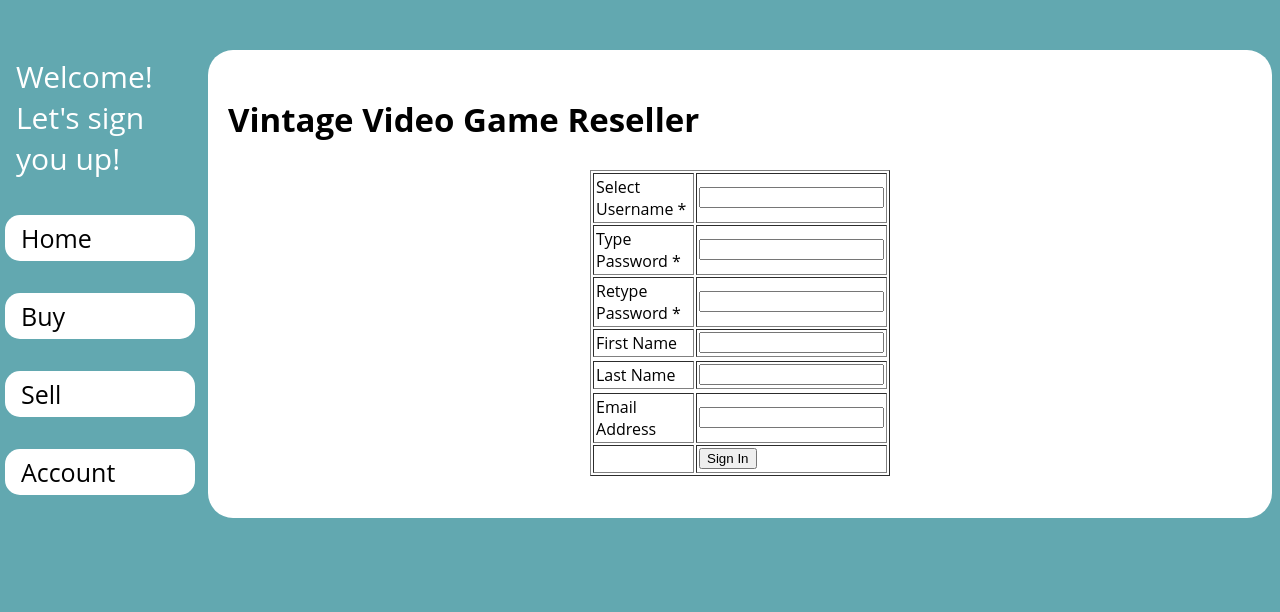
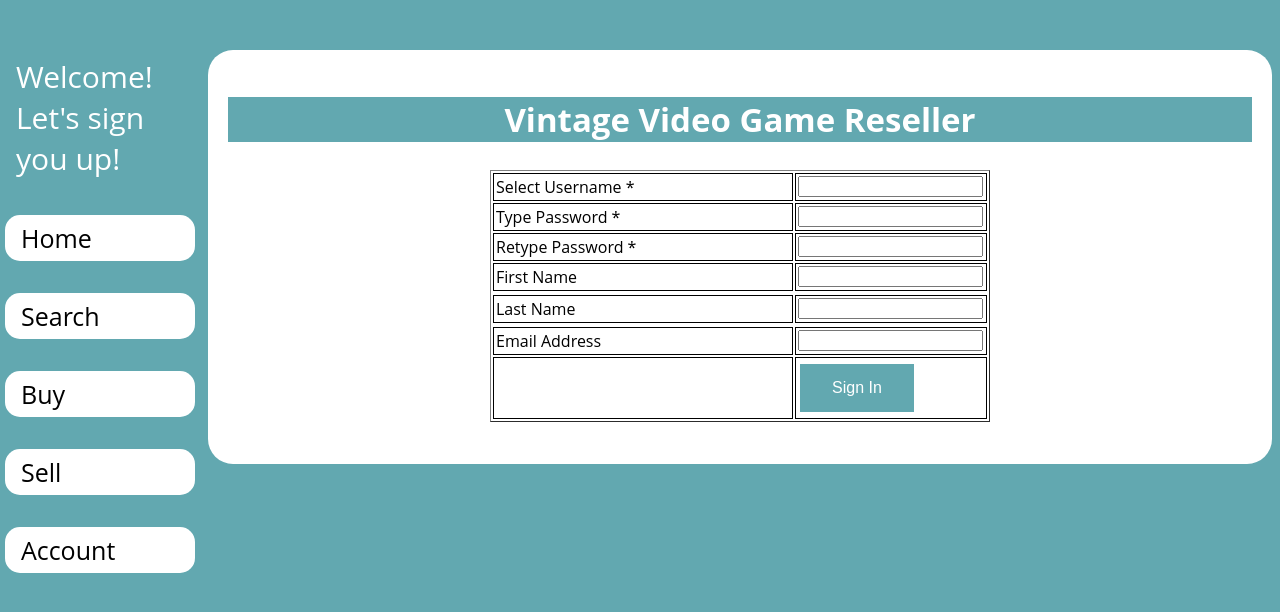
Before and after one commit to amanda82615/VintageVideoGameReseller, a PHP site: page /signup.php in a window 1280 px wide. Shown: the top 612 px of the page. Run offline with PHP 8.4, Linux system fonts and the light colour scheme.

Commit message:
Signin/Signup formatting

```diff
--- a/signup.php
+++ b/signup.php
@@ -124,12 +124,39 @@
                 color: white;
                 background-color: #62a8b0;
                 padding: 15px 32px;
+                text-align: left;
+                text-decoration: none;
+                display: inline-block;
+                font-size: 16px;
+                margin: 4px 2px;
+                cursor: pointer;
+            }
+            .search {
+                border: 5px;
+                border-color: Black;
+                color: Black;
+                background-color: White;
+                padding: 15px 32px;
                 text-align: center;
                 text-decoration: none;
                 display: inline-block;
                 font-size: 16px;
                 margin: 4px 2px;
-                cursor: pointer;
+            }
+            .table1 {
+                border: 1px solid black;
+                border-collapse: collapse;
+                width: 100%;
+                background-color: #d1d1d1;
+            }
+            th, td {
+                border: 1px solid black;
+            }
+            h2 {
+                text-align: center;
+                background: #62a8b0;
+                width: auto;
+                color: white;
             }
         </style>
 	</head>
@@ -139,7 +166,8 @@
 		<div class="sidenav">
             <p style="color:white; font-size:30px; padding: 6px 8px 6px 16px;">Welcome! Let's sign you up!</p>
             <a href="home.php">Home</a> <br>
-            <a href="search.php">Buy</a> <br>
+            <a href="search.php">Search</a> <br>
+            <a href="purchase.php">Buy</a> <br>
             <a href="create_listing.php">Sell</a> <br>
             <a href="profile.php">Account</a>
         </div>
@@ -148,13 +176,13 @@
 		<div class="main">
             <h2>Vintage Video Game Reseller</h2>
 			<form action="" method="post" name="frmLogin" id="frmLogin">
-			<table width="300" border="1" align="center" cellpadding="2" cellspacing="2">
+			<table width="500" border="1" align="center" cellpadding="2" cellspacing="2">
 			<tr>
-			<td width="150">Select Username *</td>
+			<td width="300">Select Username *</td>
 			<td><input name="UserName" type="text" id="UserName"></td>
 			</tr>
 			<tr>
-			<td width="150">Type Password *</td>
+			<td width="300">Type Password *</td>
 			<td><input name="Password" type="password" id="Password"></td>
 			</tr>
 			<tr>
@@ -180,9 +208,11 @@
 			</tr>
 			<tr>
 			<td width="150">&nbsp;</td>
-			<td><input name="btnLogin" type="submit" id="btnLogin" value="Sign In"></td>
+			<td><input name="btnLogin" class=button1 type="submit" id="btnLogin" value="Sign In"></td>
 			</tr>
 			</table>
+
+
 			</form>
 		</div>
 	</body>
```
Also changed, not shown: login.php (+33 -4 lines).
